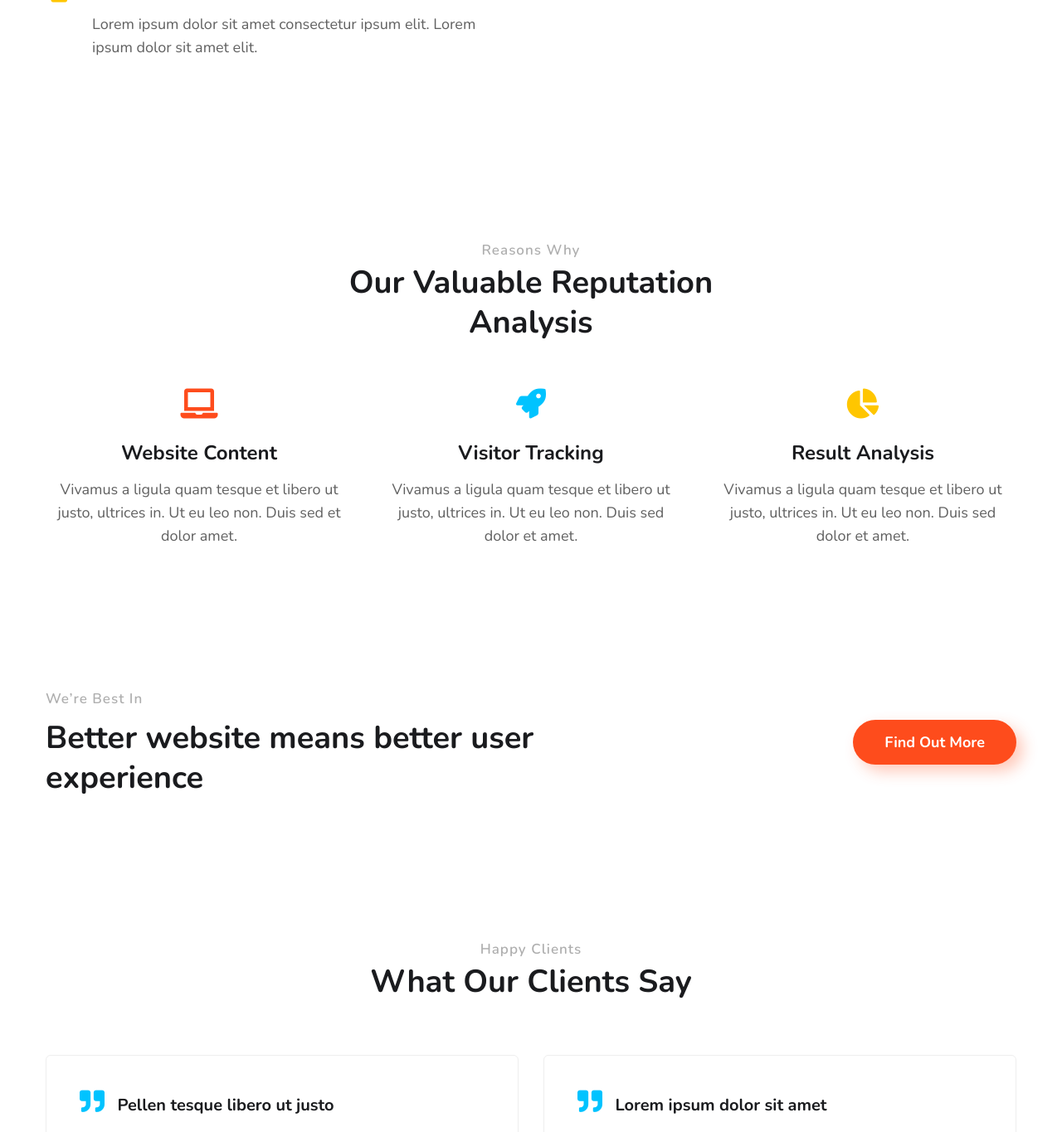
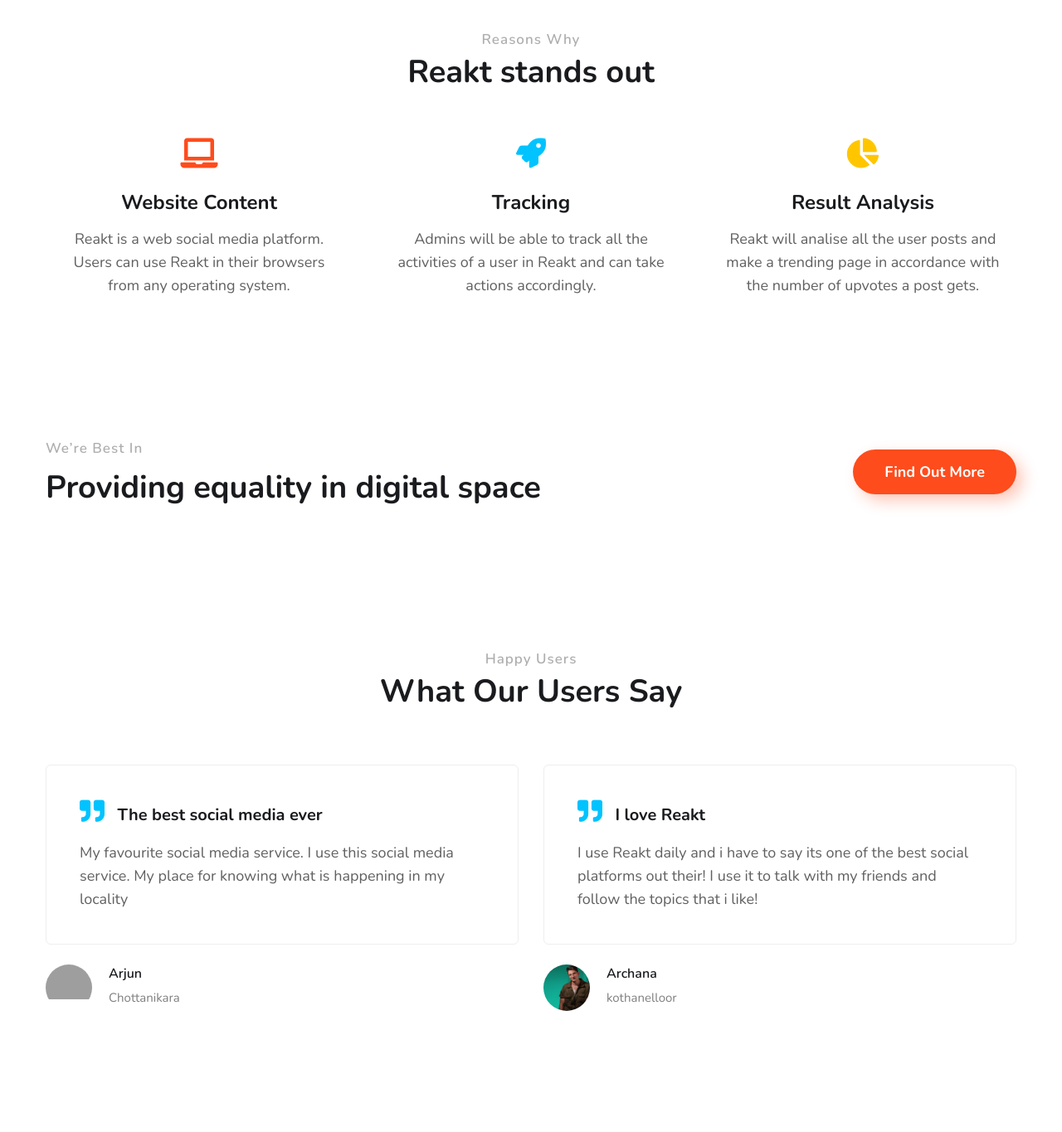
Before and after one commit to Schematic-Bytes/reakt, a Django app: page / in a window 1280 px wide. Shown: the part 1778-3143 px from the top of the page at 83% size. Run offline with Django 3.2, Linux system fonts and the light colour scheme; some libraries are stand-ins or nearby versions; grey boxes are pictures that could not be loaded.

Commit message:
index edited, search removed

```diff
--- a/templates/basePage.html
+++ b/templates/basePage.html
@@ -48,18 +48,18 @@ Author URL: http://w3layouts.com
                 <a class="nav-link" href="/inReg">Police</a>
               </li>
               <li class="nav-item">
-                <a class="nav-link" href="/sfReg">User</a>
+                <a class="nav-link" href="/sfReg">Sign Up</a>
               </li>
               <li class="nav-item active">
                 <a class="nav-link" href="/login">LogIn</a>
               </li>
               <li class="search-bar ml-lg-3 mr-lg-5 mt-lg-0 mt-4">
                 <!--/search-right-->
-                <form class="search position-relative">
+               <!--  <form class="search position-relative">
                   <input type="search" class="search__input" name="search" placeholder="Search here.."
                     onload="equalWidth()" required="">
                   <span class="fas fa-search search__icon"></span>
-                </form>
+                </form> -->
 
                 <!--//search-right-->
               </li>
--- a/templates/index.html
+++ b/templates/index.html
@@ -94,14 +94,13 @@ Author URL: http://w3layouts.com
     <div class="container">
       <div class="row">
         <div class="col-lg-6 bannerhny-info pr-lg-5">
-          <h3 class="mb-4">Expect Great Things from the <span class="w3sub-color">
-            Entrepreneurs</span>.</h3>
+          <h3 class="mb-4">The Voice For The <span class="w3sub-color">
+           Voiceless</span>.</h3>
           <div class="separatorhny"></div>
-          <p class="pr-lg-5 mt-md-4 mt-3">Lorem ipsum dolor sit amet consectetur ipsum elit. Qui eligendi vitae sit.Ea
-            ipsum sed consequuntur illum facere.
+          <p class="pr-lg-5 mt-md-4 mt-3">Reakt is a democratic social media platform which aims at providing a transparent space for its users to share their problems and ideas.
           </p>
-          <a class="btn btn-style mt-sm-5 mt-4 mr-2" href="about.html">
-            Read More</a>
+        <!--   <a class="btn btn-style mt-sm-5 mt-4 mr-2" href="about.html">
+            Read More</a> -->
         </div>
         <div class="col-lg-6 bannerhny-info-img mt-lg-0 mt-5 pl-lg-5">
           <img src="/static/images/pic-1.png" alt="" class="img-fluid">
@@ -114,16 +113,12 @@ Author URL: http://w3layouts.com
   <div class="w3l-content-1 py-5">
     <div class="container py-lg-5 py-md-4 py-2">
       <div class="w3l-content-inf text-center">
-        <h6 class="title-subhny mb-2">About Us</h6>
-        <h3 class="title-w3l mb-4">Grow Your Business
-          with Our <span class="w3sub-color"> SEO</span> Agency </h3>
-        <p class="para-sub pr-lg-5 mt-md-4 mt-3 mx-auto">Lorem ipsum dolor sit amet consectetur ipsum elit. Qui eligendi
-          vitae sit.Ea
-          ipsum sed consequuntur illum facere.Vivamus a ligula quam tesque et libero ut justo, ultrices in. Ut eu leo
-          non. Duis sed dolor et amet.
+     <!--    <h6 class="title-subhny mb-2">About Us</h6> -->
+        <h3 class="title-w3l mb-4">Share Your<span class="w3sub-color">  Problems Here!</span> <br>And Find Solutions Faster.</h3>
+        <p class="para-sub pr-lg-5 mt-md-4 mt-3 mx-auto">Users can use this platform for sharing the problems they face in their locality and by doing so will result in the attention of the police
         </p>
-        <a class="btn btn-style btn-primary mt-sm-5 mt-4 mr-2" href="about.html">
-          Read More</a>
+       <!--  <a class="btn btn-style btn-primary mt-sm-5 mt-4 mr-2" href="about.html">
+          Read More</a> -->
       </div>
     </div>
   </div>
@@ -134,16 +129,16 @@ Author URL: http://w3layouts.com
       <div class="row align-items-center">
         <div class="col-lg-6 whybox-wrap pr-lg-5">
           <div class="title-content text-left">
-            <h6 class="title-subhny">Features</h6>
-            <h3 class="title-w3l mb-sm-5 mb-4 pb-2">How SEOG Team Can Help</h3>
+            <h6 class="title-subhny"> </h6>
+            <h2 class="title-w3l mb-sm-5 mb-4 pb-2">Features</h2>
           </div>
           <div class="whybox-wrap-grid mb-4">
             <div class="icon">
               <span class="fas fa-signal"></span>
             </div>
             <div class="info">
-              <h4><a href="#url">Page Rankings</a></h4>
-              <p class="mt-3">Lorem ipsum dolor sit amet consectetur ipsum elit. Lorem ipsum dolor sit amet elit. </p>
+              <h4><a href="#url">Democratic</a></h4>
+              <p class="mt-3">Every users will have the right to express their ideas. </p>
             </div>
           </div>
           <div class="whybox-wrap-grid mb-4">
@@ -151,8 +146,8 @@ Author URL: http://w3layouts.com
               <span class="fas fa-cubes icon-red"></span>
             </div>
             <div class="info">
-              <h4><a href="#url">Site Optimisation</a></h4>
-              <p class="mt-3">Lorem ipsum dolor sit amet consectetur ipsum elit. Lorem ipsum dolor sit amet elit. </p>
+              <h4><a href="#url">Optimised</a></h4>
+              <p class="mt-3">Can be accessed from any part of the globe. Fast and responsive.</p>
             </div>
           </div>
           <div class="whybox-wrap-grid mb-4">
@@ -160,8 +155,8 @@ Author URL: http://w3layouts.com
               <span class="fas fa-users icon-yellow"></span>
             </div>
             <div class="info">
-              <h4><a href="#url">User Retention</a></h4>
-              <p class="mt-3">Lorem ipsum dolor sit amet consectetur ipsum elit. Lorem ipsum dolor sit amet elit. </p>
+              <h4><a href="#url">Solutions</a></h4>
+              <p class="mt-3">Can find solutions for any problem that a user is facing. </p>
             </div>
           </div>
         </div>
@@ -179,24 +174,22 @@ Author URL: http://w3layouts.com
     <div class="container py-lg-5 py-md-4 py-2">
       <div class="title-content text-center">
         <h6 class="title-subhny text-center">Reasons Why</h6>
-        <h3 class="title-w3l mb-sm-5 mb-4 pb-sm-o pb-2 text-center">Our Valuable Reputation<br> Analysis</h3>
+        <h3 class="title-w3l mb-sm-5 mb-4 pb-sm-o pb-2 text-center">Reakt stands out</h3>
       </div>
       <div class="grids-area-hny text-center row mt-lg-4">
         <div class="col-lg-4 col-md-6 grids-feature">
           <div class="area-box icon">
             <span class="fas fa-laptop icon-red"></span>
             <h4><a href="#feature" class="title-head">Website Content</a></h4>
-            <p>Vivamus a ligula quam tesque et libero ut justo, ultrices in. Ut eu leo non. Duis sed et dolor
-              amet.</p>
+            <p>Reakt is a web social media platform. Users can use Reakt in their browsers from any operating system.</p>
 
           </div>
         </div>
         <div class="col-lg-4 col-md-6 grids-feature mt-md-0 mt-4">
           <div class="area-box icon">
             <span class="fas fa-rocket icon-blue"></span>
-            <h4><a href="#feature" class="title-head">Visitor Tracking</a></h4>
-            <p>Vivamus a ligula quam tesque et libero ut justo, ultrices in. Ut eu leo non. Duis sed dolor et
-              amet.</p>
+            <h4><a href="#feature" class="title-head">Tracking</a></h4>
+            <p>Admins will be able to track all the activities of a user in Reakt and can take actions accordingly.</p>
 
           </div>
         </div>
@@ -204,8 +197,7 @@ Author URL: http://w3layouts.com
           <div class="area-box icon">
             <span class="fas fa-chart-pie icon-yellow"></span>
             <h4><a href="#feature" class="title-head">Result Analysis</a></h4>
-            <p>Vivamus a ligula quam tesque et libero ut justo, ultrices in. Ut eu leo non. Duis sed dolor et
-              amet.</p>
+            <p>Reakt will analise all the user posts and make a trending page in accordance with the number of upvotes a post gets.</p>
           </div>
         </div>
       </div>
@@ -220,12 +212,13 @@ Author URL: http://w3layouts.com
           <div class="bottom-info">
             <div class="header-section">
               <h6 class="title-subhny mb-2">We’re Best In</h6>
-              <h3 class="title-w3l">Better website means better user experience</h3>
+              <h3 class="title-w3l">Providing equality in digital space</h3>
             </div>
           </div>
         </div>
         <div class="col-lg-4 align-self text-lg-right">
-          <a href="#get" class="btn btn-style btn-primary mt-lg-0 mt-md-5 mt-4">Find Out More </a>
+          <a href="https://www.ohchr.org/en/about-us/what-we-do/our-roadmap/enhancing-equality-and-countering-discrimination"
+          class="btn btn-style btn-primary mt-lg-0 mt-md-5 mt-4">Find Out More </a>
         </div>
       </div>
     </div>
@@ -236,25 +229,24 @@ Author URL: http://w3layouts.com
     <div class="midd-w3 py-5">
       <div class="container py-lg-5 py-md-4 pt-2 pb-lg-5">
         <div class="title-content text-center">
-          <h6 class="title-subhny text-center">Happy Clients</h6>
-          <h3 class="title-w3l mb-sm-5 mb-4 pb-sm-o pb-2 text-center">What Our Clients Say</h3>
+          <h6 class="title-subhny text-center">Happy Users</h6>
+          <h3 class="title-w3l mb-sm-5 mb-4 pb-sm-o pb-2 text-center">What Our Users Say</h3>
         </div>
         <div class="row mt-4 py-md-2 mb-md-4">
           <div class="col-lg-6 item">
             <div class="testimonial-content">
               <div class="testimonial">
                 <blockquote>
-                 <i class="fas fa-quote-right"></i> Pellen tesque libero ut justo
+                 <i class="fas fa-quote-right"></i> The best social media ever
                 </blockquote>
-                <p>Lorem ipsum dolor sit amet elit. hic odio tenetur. ante ipsum primis in
-                  faucibus orci luctus.Vivamus a ligula quam tesque et libero ut justo, ultrices in. </p>
+                <p>My favourite social media service. I use this social media service. My place for knowing what is happening in my locality </p>
               </div>
               <div class="bottom-info mt-4">
                 <a class="comment-img" href="#url"><img src="/static/images/team1.jpg" class="img-responsive"
                     alt="placeholder image"></a>
                 <div class="people-info align-self">
-                  <h3>Johnson william</h3>
-                  <p class="identity">Example City</p>
+                  <h3>Arjun</h3>
+                  <p class="identity">Chottanikara</p>
                 </div>
               </div>
             </div>
@@ -263,17 +255,17 @@ Author URL: http://w3layouts.com
             <div class="testimonial-content">
               <div class="testimonial">
                 <blockquote>
-                  <i class="fas fa-quote-right"></i> Lorem ipsum dolor sit amet
+                  <i class="fas fa-quote-right"></i> I love Reakt
                  </blockquote>
-                <p>Lorem ipsum dolor sit amet elit. hic odio tenetur. ante ipsum primis in
-                  faucibus orci luctus.Vivamus a ligula quam tesque et libero ut justo, ultrices in. </p>
+                <p>I use Reakt daily and i have to say its one of the best social platforms out their!
+                  I use it to talk with my friends and follow the topics that i like! </p>
               </div>
               <div class="bottom-info mt-4">
                 <a class="comment-img" href="#url"><img src="/static/images/team2.jpg" class="img-responsive"
                     alt="placeholder image"></a>
                 <div class="people-info align-self">
-                  <h3>Alexander sakura</h3>
-                  <p class="identity">Example City</p>
+                  <h3>Archana</h3>
+                  <p class="identity">kothanelloor</p>
                 </div>
               </div>
             </div>
@@ -289,12 +281,11 @@ Author URL: http://w3layouts.com
     <div class="content-3-info py-3">
       <div class="container py-lg-4">
         <div class="welcome-left text-center">
-          <h6 class="title-subhny mb-2">Thank you for Watching</h6>
-          <h3 class="title-w3l two">Purchase the Workplace now and make
-            everything easier</h3>
+          <h6 class="title-subhny mb-2">Thank you for visiting</h6>
+          <h3 class="title-w3l two">Join Reakt now! and stay updated.</h3>
 
           <a class="btn btn-style btn-primary mt-sm-5 mt-4 mr-2" href="#">
-            Purchase Now</a>
+            Join Now</a>
         </div>
       </div>
     </div>
@@ -305,8 +296,8 @@ Author URL: http://w3layouts.com
     <div class="footer-29-w3l py-5">
       <div class="container py-lg-5 py-md-3">
         <div class="w3l-footer-texthny-inf text-center">
-          <h6 class="foot-sub-title mb-1">LET’S WORK TOGETHER</h6>
-          <h4><a href="mailto:seogexample@mail.com" class="mail">Seogexample@mail.com</a></h4>
+          <h6 class="foot-sub-title mb-1">Contact Us</h6>
+          <h4><a href="mailto:seogexample@mail.com" class="mail">reakt@mail.com</a></h4>
           <div class="main-social-footer-29 mt-4 mb-lg-5 mb-4">
             <a href="#facebook" class="facebook"><span class="fab fa-facebook-f"></span></a>
             <a href="#twitter" class="twitter"><span class="fab fa-twitter"></span></a>
@@ -321,9 +312,7 @@ Author URL: http://w3layouts.com
     <section class="w3l-copyright">
       <div class="container">
         <div class="row bottom-copies">
-          <p class="col-lg-8 copy-footer-29">© 2020 Seog. All rights reserved. Design by <a
-              href="https://w3layouts.com/" target="_blank">
-              W3Layouts</a></p>
+          <p class="col-lg-8 copy-footer-29">© 2022 Reakt inc. All rights reserved. </p>
           <div class="col-lg-4 footer-list-29">
             <ul class="d-flex text-lg-right">
               <li><a href="#careers"> Careers</a></li>
--- a/templates/sfReg.html
+++ b/templates/sfReg.html
@@ -14,7 +14,7 @@
   <div class="form-41-mian py-lg-5 py-md-4 py-2">
     <div class="container">
       <div class="header-title text-center mx-auto">
-				<h6 class="title-subhny mb-1">Startup Founder</h6>
+        <h6 class="title-subhny mb-1">User</h6>
         <h3 class="title-w3l">Registration</h3>
       </div>
       <div class="contacts-5-grid-main mt-4">
```
Also changed, not shown: other parts of templates/index.html (+3 -3 lines), db.sqlite3. Lines whose indentation alone changed are shown as unchanged.
